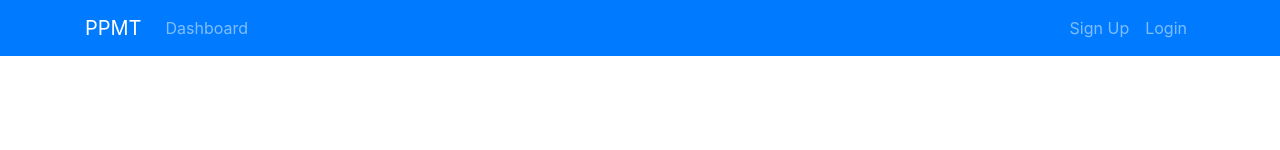
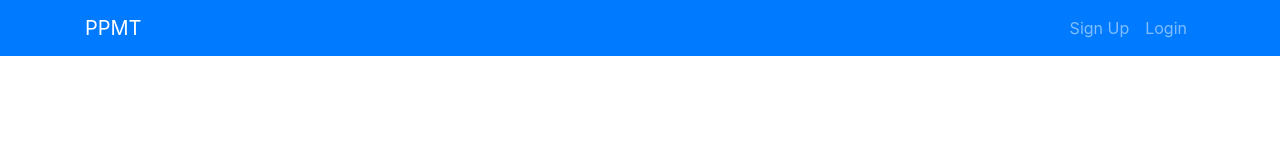
Before and after one commit to unclejide1/Project-Management-App, a React (Create React App) app in the folder project-management-tool-react/: page / in a window 1280 px wide. Shown: the top 150 px of the page. Built offline with nearby package versions, Linux system fonts and the light colour scheme.

Commit message:
Made header Dynamic

```diff
--- a/project-management-tool-react/src/components/layout/Header.js
+++ b/project-management-tool-react/src/components/layout/Header.js
@@ -1,19 +1,18 @@
 import React, { Component } from 'react';
 import {Link} from 'react-router-dom';
+import PropTypes from "prop-types";
+import {connect} from "react-redux";
+import {logout} from "../../actions/SecurityActions";
 
  class Header extends Component {
+
+     logout(){
+         this.props.logout();
+         window.location.href ="/";
+     }
     render() {
-        return (
-            <div>
-            <nav className="navbar navbar-expand-sm navbar-dark bg-primary mb-4">
-            <div className="container">
-                <Link className="navbar-brand" to ="/">
-                    PPMT
-                </Link>
-                <button className="navbar-toggler" type="button" data-toggle="collapse" data-target="#mobile-nav">
-                    <span className="navbar-toggler-icon" />
-                </button>
-
+        const {validToken, user} = this.props.security;
+        const userIsAuthenticated = (
             <div className="collapse navbar-collapse" id="mobile-nav">
             <ul className="navbar-nav mr-auto">
                 <li className="nav-item">
@@ -22,6 +21,24 @@
                     </Link>
                 </li>
             </ul>
+
+            <ul className="navbar-nav ml-auto">
+                <li className="nav-item">
+                    <Link className="nav-link " to="/dashboard">
+                     <i className ="fas fa-user-circle mr-1"/> {user.fullName}
+                    </Link>
+                </li>
+                <li className="nav-item">
+                    <Link className="nav-link" to="/logout" onClick = {this.logout.bind(this)}>
+                        Logout
+                    </Link>
+                </li>
+            </ul>
+        </div>
+        );
+
+        const userIsNotAuthenticated = (
+            <div className="collapse navbar-collapse" id="mobile-nav">
 
                     <ul className="navbar-nav ml-auto">
                         <li className="nav-item">
@@ -36,11 +53,40 @@
                         </li>
                     </ul>
                 </div>
+        )
+
+        let headerLinks;
+
+      if(validToken && user){
+          headerLinks = userIsAuthenticated;
+      } else{
+          headerLinks = userIsNotAuthenticated;
+      }
+
+        return (
+            <div>
+            <nav className="navbar navbar-expand-sm navbar-dark bg-primary mb-4">
+            <div className="container">
+                <Link className="navbar-brand" to ="/">
+                    PPMT
+                </Link>
+                <button className="navbar-toggler" type="button" data-toggle="collapse" data-target="#mobile-nav">
+                    <span className="navbar-toggler-icon" />
+                </button>
+            {headerLinks}
+
             </div>
         </nav>
             </div>
         )
     }
 }
+Header.propTypes = {
+    logout: PropTypes.func.isRequired,
+    security: PropTypes.object.isRequired
+}
+const mapStateToProps = state =>({
+    security: state.security
+})
 
-export default Header;
+export default connect (mapStateToProps, {logout}) (Header);
```
Lines whose indentation alone changed are shown as unchanged.
